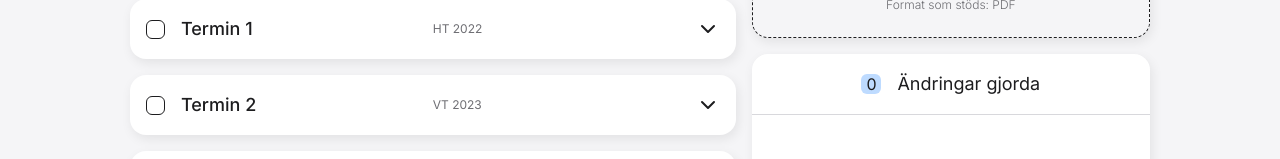
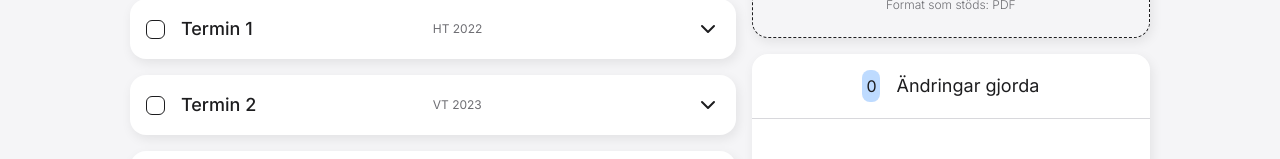
Before and after one commit to Djurson/studydash, a Next.js app: page /results in a window 1280 px wide. Shown: the part 265-424 px from the top of the page. Built offline with nearby package versions, Linux system fonts and the light colour scheme; a web font is replaced by a local one.

Commit message:
Början på en change history

```diff
--- a/components/edit/changehistory.tsx
+++ b/components/edit/changehistory.tsx
@@ -1,22 +1,22 @@
 "use client";
 
+import { useStudyResult } from "@/hooks/editcontext";
 import { Separator } from "../ui/separator";
+import { Course } from "@/utils/types";
 
 export function ChangeHistory() {
+  const { studyResults } = useStudyResult();
   return (
     <main className="bg-accent rounded-2xl shadow-[2px_4px_12px_0px_rgba(0,_0,_0,_0.08)] w-full">
       <header className="p-4 flex gap-4 items-center justify-center">
-        <div className="w-5 h-5 rounded-sm bg-blue-200 dark:bg-highlight flex items-center justify-center">
-          <p className="text-center">0</p>
-        </div>
+        <p className="text-center bg-blue-200 dark:bg-highlight px-1 py-1 rounded-md">{studyResults.size}</p>
         <p className="text-lg">Ändringar gjorda</p>
       </header>
-      <Separator className="bg-secondary" />
+      <Separator />
       <section className="px-4">
-        {" "}
-        <p className="text-center p-20">Inga ändringar har gjorts</p>
+        {studyResults.size === 0 ? <p className="text-center p-20">Inga ändringar har gjorts</p> : Array.from(studyResults.entries()).map(([key, course]) => <p key={key}>{course.code}</p>)}
       </section>
-      <Separator className="bg-secondary" />
+      <Separator />
       <footer className="flex flex-col p-4 gap-4">
         <button type="button" disabled className="w-full px-4 py-3 bg-blue-900 text-white rounded-sm text-sm cursor-pointer disabled:cursor-not-allowed">
           Bekräfta
```
